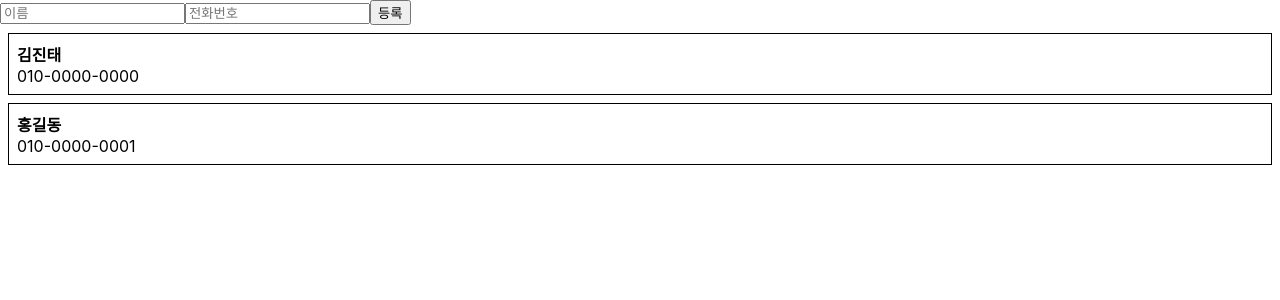
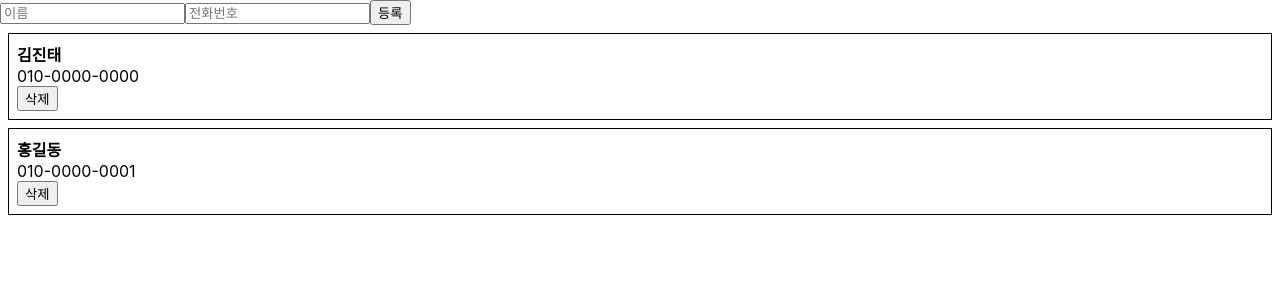
Before and after one commit to JinDevT/React-basic, a React (Create React App) app in the folder begin-react/: page / in a window 1280 px wide. Shown: the top 300 px of the page. Built offline with nearby package versions, Linux system fonts and the light colour scheme.

Commit message:
react filter function

```diff
--- a/begin-react/src/Map/App.js
+++ b/begin-react/src/Map/App.js
@@ -29,13 +29,23 @@
             information: information.concat({ id: this.id++, ...data})
         })
     }
+
+    handleRemove = (id) => {
+        const { information } = this.state;
+        this.setState({
+            information: information.filter(info => info.id !== id)
+        })
+    }
     render() {
         return(
             <div>
                 <PhoneForm
                     onCreate={this.handleCreate}
                 />
-                <PhoneInfoList  data={this.state.information}/>
+                <PhoneInfoList
+                    data={this.state.information}
+                    onRemove={this.handleRemove}
+                />
             </div>
 
         );
--- a/begin-react/src/Map/components/PhoneInfo.js
+++ b/begin-react/src/Map/components/PhoneInfo.js
@@ -7,6 +7,10 @@
             phone: '010-0000-0000',
             id: 0
         }
+    }
+    handleRemove = () => {
+        const { info, onRemove } = this.props;
+        onRemove(info.id);
     }
     render() {
         const style = {
@@ -20,6 +24,7 @@
             <div style={style}>
                 <div><b>{name}</b></div>
                 <div>{phone}</div>
+                <button onClick={this.handleRemove}>삭제</button>
             </div>
         );
     }
--- a/begin-react/src/Map/components/PhoneInfoList.js
+++ b/begin-react/src/Map/components/PhoneInfoList.js
@@ -3,12 +3,13 @@
 
 class PhoneInfoList extends Component {
     static defaultProps = {
-        data: []
+        data: [],
+        onRemove: () => console.warn('onRemove not defined'),
     }
     render() {
-        const { data } = this.props;
-        const list = data.map((info, index) =>
-            (<PhoneInfo key={index} info={info} />)
+        const { data, onRemove } = this.props;
+        const list = data.map((info, index) =>(
+            <PhoneInfo key={index} info={info} onRemove={onRemove} />)
         );
         return (
             <div>
```
